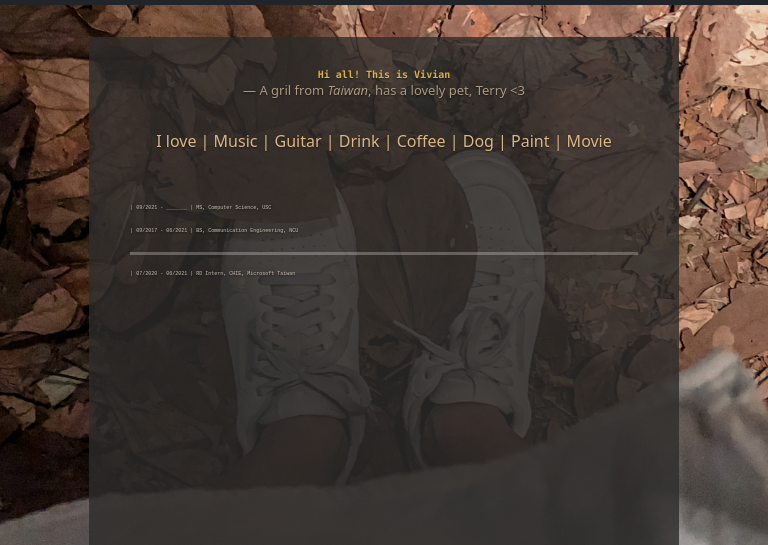
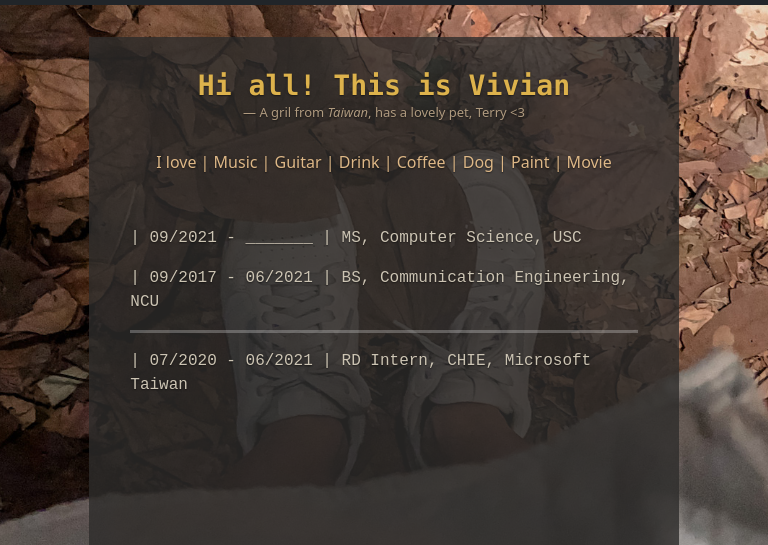
Before and after one commit to Vivian-Cheng/Vivian-Cheng.github.io, a plain HTML site: page index.html in a window 768 px wide. Shown: the part 75-620 px from the top of the page. Drawn offline with Linux system fonts and the light colour scheme.

Commit message:
remove media

```diff
--- a/assets/dist/css/style.css
+++ b/assets/dist/css/style.css
@@ -134,21 +134,3 @@ a {
   background-image: var(--chat);
   content: "";
 }
-
-@media screen and (max-width: 768px) {
-.rwdtxt {
-    font-size: 2px;
-  }
-.h2 {
-  font-size: 8px;
-}
-}
-
-@media screen and (min-width: 768px) and (max-width: 992px) {
-.rwdtxt {
-    font-size: 5px;
-  }
-.h2 {
-  font-size: 10px;
-}
-}
```
